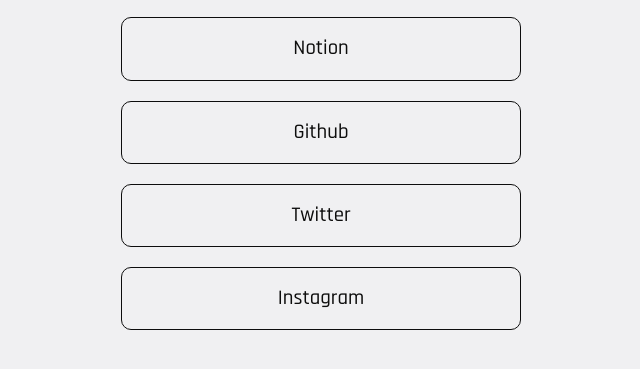
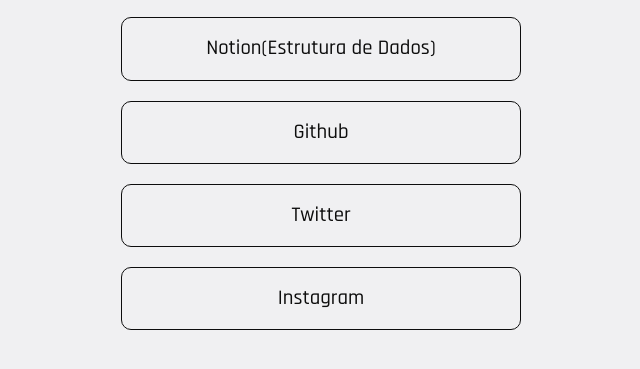
Before and after one commit to FelipeFeitosaDev/reachme-menu, a plain HTML site: page index.html in a window 1280 px wide. Shown: the part 419-788 px from the top of the page, without its empty margins (319-959 px from the left). Drawn offline with Linux system fonts and the light colour scheme.

Commit message:
Notion link has been changed

```diff
--- a/index.html
+++ b/index.html
@@ -18,7 +18,7 @@
         <div class="link-item">Linkedin</div>
       </a>
       <a href="https://marmalade-manx-4bd.notion.site/Sobre-mim-74e19d7bf5f74c9ba80a38a87ee11cd5" target="_blank" rel="">
-        <div class="link-item">Notion</div>
+        <div class="link-item">Notion(Estrutura de Dados)</div>
       </a>
       <a href="https://github.com/FelipeFeitosaDev" target="_blank" rel="">
         <div class="link-item">Github</div>
```
